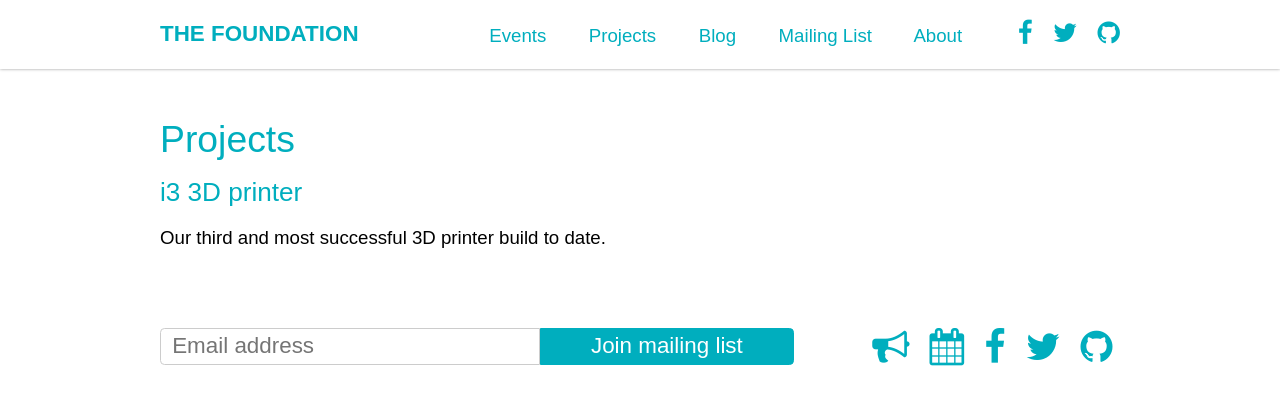
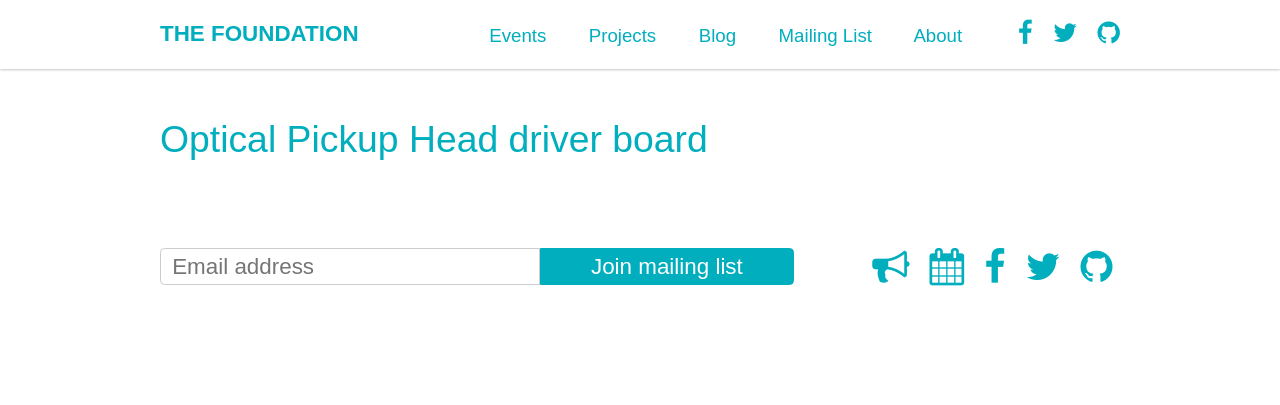
Before and after one commit to the-foundation/the-foundation.github.io, a Jekyll site: the page built from projects/oph/index.md, in a window 1280 px wide. Shown: the top 405 px of the page. Built offline with Jekyll 4.4.1, drawn with Linux system fonts in a browser that asks for light colours; nearby versions of some CDN libraries.

Commit message:
Update index.md

```diff
--- a/projects/oph/index.md
+++ b/projects/oph/index.md
@@ -1,11 +1,12 @@
 ---
-title: Projects
+title: Optical Pickup Head driver board
 layout: bare
 ---
 
-# Projects
-
+# Optical Pickup Head driver board
+<!--
 <div class="project">
   <h2><a href="/projects/i3">i3 3D printer</a></h2>
   Our third and most successful 3D printer build to date.
 </div>
+-->
```
